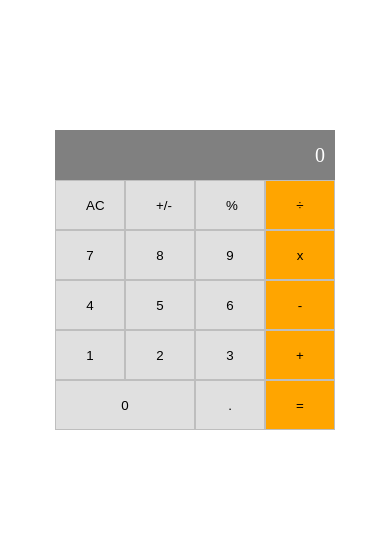
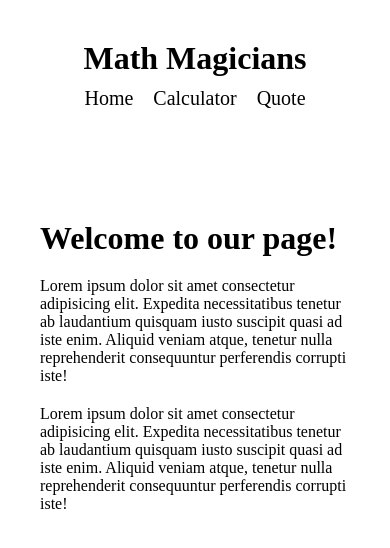
Before and after one commit to Htetaungkyaw71/Math-magicians, a React (Create React App) app: page / in a window 390 px wide. Shown: the top 548 px of the page. Built offline with nearby package versions, Linux system fonts and the light colour scheme.

Commit message:
Add Routes for math project

```diff
--- a/package.json
+++ b/package.json
@@ -9,6 +9,7 @@
     "big.js": "^6.2.1",
     "react": "^18.2.0",
     "react-dom": "^18.2.0",
+    "react-router-dom": "^6.4.4",
     "react-scripts": "5.0.1",
     "web-vitals": "^2.1.4"
   },
--- a/src/App.js
+++ b/src/App.js
@@ -1,13 +1,25 @@
 /* eslint-disable react/prefer-stateless-function */
 import React, { Component } from 'react';
+import { Route, Routes } from 'react-router-dom';
 import Calculator from './components/Calculator';
+import Home from './components/Home';
+import Quote from './components/Quote';
+import Navbar from './components/Navbar';
 
 class App extends Component {
   render() {
     return (
-      <div className="App">
-        <Calculator />
-      </div>
+      <>
+        <div className="App">
+          <Navbar />
+          <Routes>
+            <Route path="/calculator" element={<Calculator />} />
+            <Route path="/" element={<Home />} />
+            <Route path="/quote" element={<Quote />} />
+          </Routes>
+        </div>
+      </>
+
     );
   }
 }
--- a/src/components/Calculator.js
+++ b/src/components/Calculator.js
@@ -18,6 +18,7 @@ const Calculator = () => {
   return (
     <div className="calculator">
       <div className="cal-body">
+        <h1>Let&apos;s do some math!</h1>
         <div className="result">
           {!total && !operation && !next && 0 }
           { total && total }
--- /dev/null
+++ b/src/components/Home.jsx
@@ -0,0 +1,18 @@
+/* eslint-disable max-len */
+import React from 'react';
+
+function Home() {
+  return (
+    <div className="home">
+      <h1>Welcome to our page!</h1>
+      <p>
+        Lorem ipsum dolor sit amet consectetur adipisicing elit. Expedita necessitatibus tenetur ab laudantium quisquam iusto suscipit quasi ad iste enim. Aliquid veniam atque, tenetur nulla reprehenderit consequuntur perferendis corrupti iste!
+      </p>
+      <p>
+        Lorem ipsum dolor sit amet consectetur adipisicing elit. Expedita necessitatibus tenetur ab laudantium quisquam iusto suscipit quasi ad iste enim. Aliquid veniam atque, tenetur nulla reprehenderit consequuntur perferendis corrupti iste!
+      </p>
+    </div>
+  );
+}
+
+export default Home;
--- /dev/null
+++ b/src/components/Navbar.jsx
@@ -0,0 +1,23 @@
+import React from 'react';
+import { Link } from 'react-router-dom';
+
+function Navbar() {
+  return (
+    <div className="navBar">
+      <h1>Math Magicians</h1>
+      <ul>
+        <li>
+          <Link to="/">Home</Link>
+        </li>
+        <li>
+          <Link to="/calculator">Calculator</Link>
+        </li>
+        <li>
+          <Link to="/quote">Quote</Link>
+        </li>
+      </ul>
+    </div>
+  );
+}
+
+export default Navbar;
--- /dev/null
+++ b/src/components/Quote.jsx
@@ -0,0 +1,12 @@
+/* eslint-disable max-len */
+import React from 'react';
+
+function Quote() {
+  return (
+    <div className="quote">
+      William Thurston said: “mathematics is not about numbers, equations, computations or algorithms; it's about understanding.”
+    </div>
+  );
+}
+
+export default Quote;
--- a/src/index.css
+++ b/src/index.css
@@ -2,6 +2,10 @@
   box-sizing: border-box;
   margin: 0;
   padding: 0;
+}
+
+.App {
+  padding: 40px;
 }
 
 .calculator {
@@ -9,7 +13,11 @@
   display: flex;
   justify-content: center;
   align-items: center;
-  padding: 130px;
+  padding: 80px;
+}
+
+.calculator h1 {
+  margin-bottom: 20px;
 }
 
 .cal-body {
@@ -53,3 +61,69 @@
   border: 1px solid #bebebe;
   cursor: pointer;
 }
+
+.navBar {
+  display: flex;
+  justify-content: space-between;
+}
+
+.navBar ul {
+  list-style-type: none;
+  display: flex;
+}
+
+.navBar ul li {
+  padding: 10px;
+  text-decoration: none;
+}
+
+.navBar ul li a {
+  font-size: 20px;
+  color: black;
+  text-decoration: none;
+  transition: 0.5s;
+}
+
+.navBar ul li a:hover {
+  text-decoration: underline;
+}
+
+.home {
+  padding-top: 100px;
+}
+
+.home h1 {
+  margin-bottom: 20px;
+}
+
+.home p {
+  margin-bottom: 20px;
+}
+
+.quote {
+  display: flex;
+  justify-content: center;
+  align-items: center;
+  padding: 150px;
+  font-size: 30px;
+}
+
+@media screen and (max-width: 786px) {
+  .quote {
+    padding: 0;
+    padding-top: 50px;
+    font-size: 20px;
+  }
+
+  .navBar {
+    flex-direction: column;
+  }
+
+  .navBar h1 {
+    text-align: center;
+  }
+
+  .navBar ul {
+    justify-content: center;
+  }
+}
--- a/src/index.js
+++ b/src/index.js
@@ -1,13 +1,16 @@
 import React from 'react';
 import ReactDOM from 'react-dom/client';
 import './index.css';
+import { BrowserRouter } from 'react-router-dom';
 import App from './App';
 import reportWebVitals from './reportWebVitals';
 
 const root = ReactDOM.createRoot(document.getElementById('root'));
 root.render(
   <React.StrictMode>
-    <App />
+    <BrowserRouter>
+      <App />
+    </BrowserRouter>
   </React.StrictMode>,
 );
 
```
Also changed, not shown: 1 other file (tests, documents, lock files or other folders).
